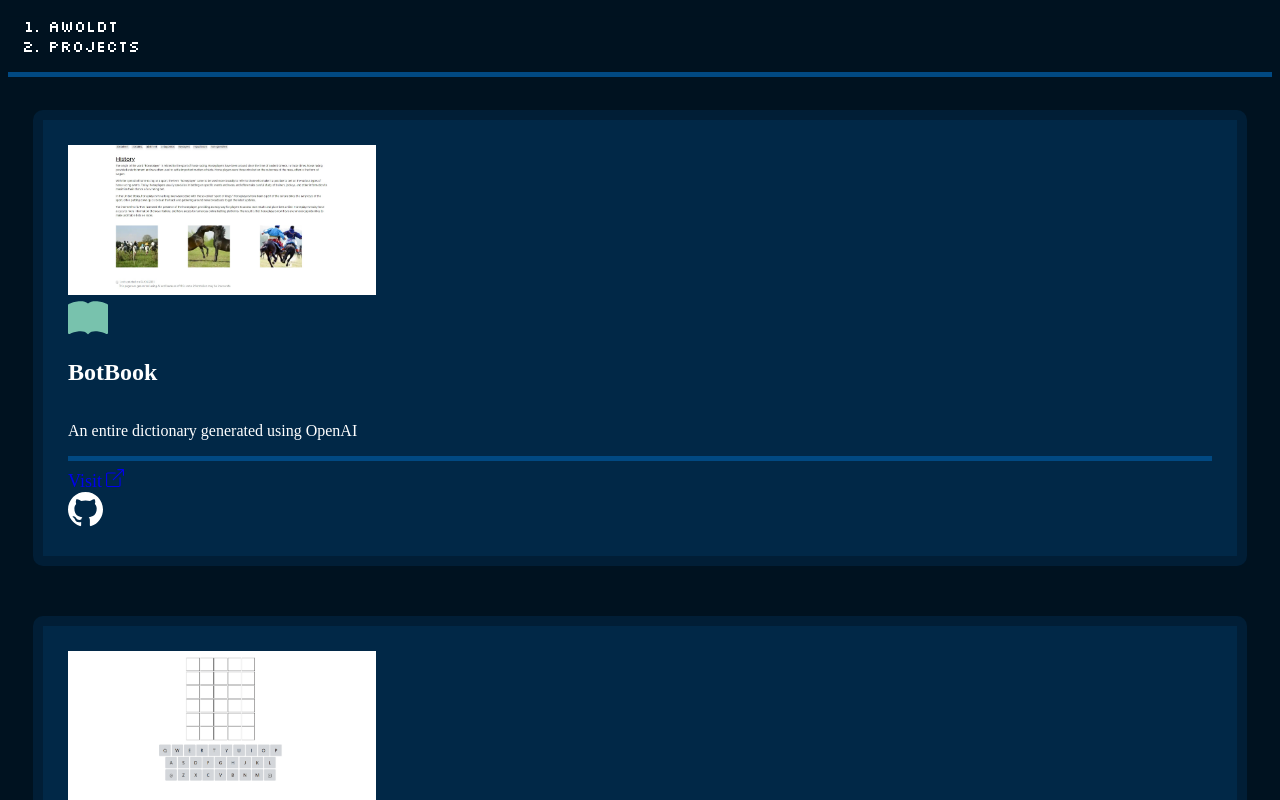
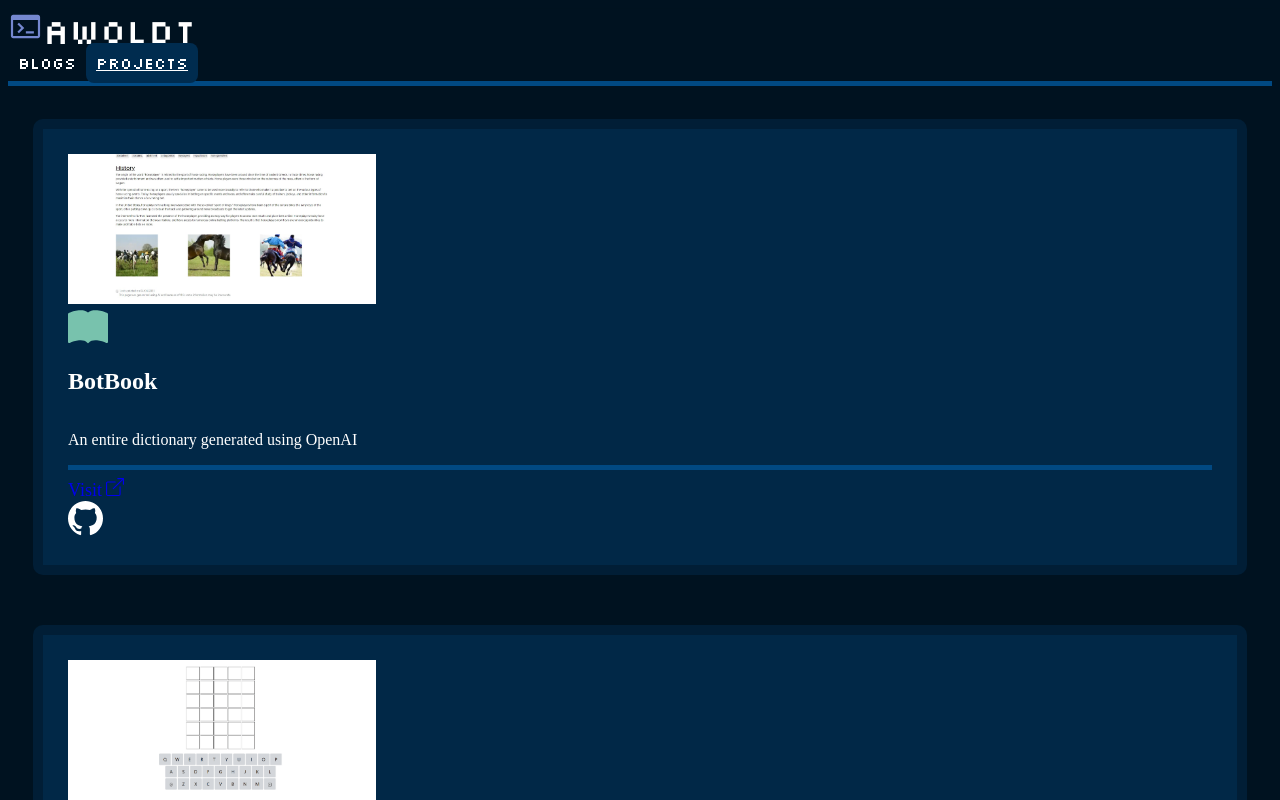
Before and after one commit to awoldt/awoldt, a Next.js app: page /projects in a window 1280 px wide. Shown: the top 800 px of the page. Built offline with nearby package versions, Linux system fonts and the light colour scheme; grey boxes are pictures that could not be loaded.

Commit message:
new navigation

```diff
--- a/src/components/Breadcrumb.tsx
+++ b/src/components/Breadcrumb.tsx
@@ -1,14 +1,9 @@
 export default function Breadcrumb({
-  page,
   blogTitle,
 }: {
-  page: "blogs" | "projects";
   blogTitle?: string | null;
 }) {
   return (
-    <>
-      {page === "blogs" && (
-        <>
     <nav aria-label="breadcrumb">
       <ol className="breadcrumb">
         <li className="breadcrumb-item">
@@ -26,22 +21,5 @@
         )}
       </ol>
     </nav>
-        </>
-      )}
-      {page === "projects" && (
-        <>
-          <nav aria-label="breadcrumb">
-            <ol className="breadcrumb">
-              <li className="breadcrumb-item">
-                <a href={"/"}>Awoldt</a>
-              </li>
-              <li className="breadcrumb-item">
-                <a href={"/projects"}>Projects</a>
-              </li>
-            </ol>
-          </nav>
-        </>
-      )}
-    </>
   );
 }
--- /dev/null
+++ b/src/components/Nav.tsx
@@ -0,0 +1,51 @@
+/* eslint-disable @next/next/no-img-element */
+export default function Nav({ page }: { page: "projects" | "blogs" }) {
+  return (
+    <nav className="navbar">
+      <div className="container-fluid">
+        {page === "projects" && (
+          <>
+            <a className="navbar-brand" href={"/"} title="Return home">
+              <img
+                src="favicon.svg"
+                alt="Logo"
+                width="35"
+                height="35"
+                className="d-inline-block align-text-top mt-2"
+              />
+              Awoldt
+            </a>
+
+            <div className="d-flex">
+              <a className="active-page">Blogs</a>
+              <a className="nonactive-page" href={"/projects"}>
+                Projects
+              </a>
+            </div>
+          </>
+        )}
+        {page === "blogs" && (
+          <>
+            <a className="navbar-brand" href={"/"} title="Return home">
+              <img
+                src="favicon.svg"
+                alt="Logo"
+                width="35"
+                height="35"
+                className="d-inline-block align-text-top mt-2"
+              />
+              Awoldt
+            </a>
+
+            <div className="d-flex">
+              <a className="nonactive-page" href={"/blog"}>
+                Blogs
+              </a>
+              <a className="active-page">Projects</a>
+            </div>
+          </>
+        )}
+      </div>
+    </nav>
+  );
+}
--- a/src/pages/blog/index.tsx
+++ b/src/pages/blog/index.tsx
@@ -1,5 +1,6 @@
 import BlogPreviewDiv from "@/components/BlogPreviewDiv";
 import Breadcrumb from "@/components/Breadcrumb";
+import Nav from "@/components/Nav";
 import Head from "next/head";
 
 export default function BlogsPage() {
@@ -14,7 +15,7 @@
         <link rel="canonical" href="https://awoldt.com/blog" />
       </Head>
       <div className="container pt-5">
-        <Breadcrumb blogTitle={null} page="blogs" />
+        <Nav page="projects" />
         <hr></hr>
         <ol>
           <li>
--- a/src/pages/blog/nextjs-best-js-framework.tsx
+++ b/src/pages/blog/nextjs-best-js-framework.tsx
@@ -46,7 +46,7 @@
       </Head>
       <div className="container pt-5 blog-container">
         <div>
-          <Breadcrumb blogTitle="Nextjs-best-js-framework" page="blogs" />
+          <Breadcrumb blogTitle="Nextjs-best-js-framework" />
           <SocialShareBtns />
         </div>
 
--- a/src/pages/blog/python-hangman.tsx
+++ b/src/pages/blog/python-hangman.tsx
@@ -51,7 +51,7 @@
       </Head>
       <div className="container pt-5 blog-container">
         <div>
-          <Breadcrumb blogTitle="Python-Hangman" page="blogs" />
+          <Breadcrumb blogTitle="Python-Hangman" />
           <SocialShareBtns />
         </div>
 
--- a/src/pages/blog/react-tic-tac-toe.tsx
+++ b/src/pages/blog/react-tic-tac-toe.tsx
@@ -58,7 +58,7 @@
       </Head>
       <div className="container pt-5 blog-container">
         <div>
-          <Breadcrumb blogTitle="react-tic-tac-toe" page="blogs" />
+          <Breadcrumb blogTitle="react-tic-tac-toe" />
           <SocialShareBtns />
         </div>
 
--- a/src/pages/blog/spotify-api-with-express.tsx
+++ b/src/pages/blog/spotify-api-with-express.tsx
@@ -46,7 +46,7 @@
       </Head>
       <div className="container pt-5 blog-container">
         <div>
-          <Breadcrumb blogTitle="spotify-api-with-express" page="blogs" />
+          <Breadcrumb blogTitle="spotify-api-with-express" />
           <SocialShareBtns />
         </div>
 
--- a/src/pages/projects.tsx
+++ b/src/pages/projects.tsx
@@ -1,6 +1,7 @@
 /* eslint-disable @next/next/no-img-element */
 /* eslint-disable @next/next/no-html-link-for-pages */
 import Breadcrumb from "@/components/Breadcrumb";
+import Nav from "@/components/Nav";
 import Project from "@/components/Project";
 import Head from "next/head";
 
@@ -29,7 +30,7 @@
           className="container text-center pt-5"
           style={{ transform: "scaleY(-1)" }}
         >
-          <Breadcrumb page="projects"/>
+          <Nav page="blogs"/>
           <hr></hr>
 
           <div className="row justify-content-center">
--- a/src/styles/globals.css
+++ b/src/styles/globals.css
@@ -148,3 +148,33 @@
   padding: 5px;
   background-color: #002c4f;
 }
+
+.navbar a {
+  color: white;
+  font-family: Silkscreen-Regular;
+}
+.navbar div {
+  color: white;
+  font-family: Silkscreen-Regular;
+}
+
+.navbar-brand {
+  font-size: 35px;
+  color: inherit;
+}
+.navbar-brand:hover {
+  color: white;
+}
+
+.active-page {
+  text-decoration: underline;
+  background-color: #002c4f;
+  padding: 10px;
+  border-radius: 8px;
+}
+.nonactive-page {
+  background-color: none;
+  padding: 10px;
+  border-radius: 8px;
+  cursor: pointer;
+}
```
Lines whose indentation alone changed are shown as unchanged.
